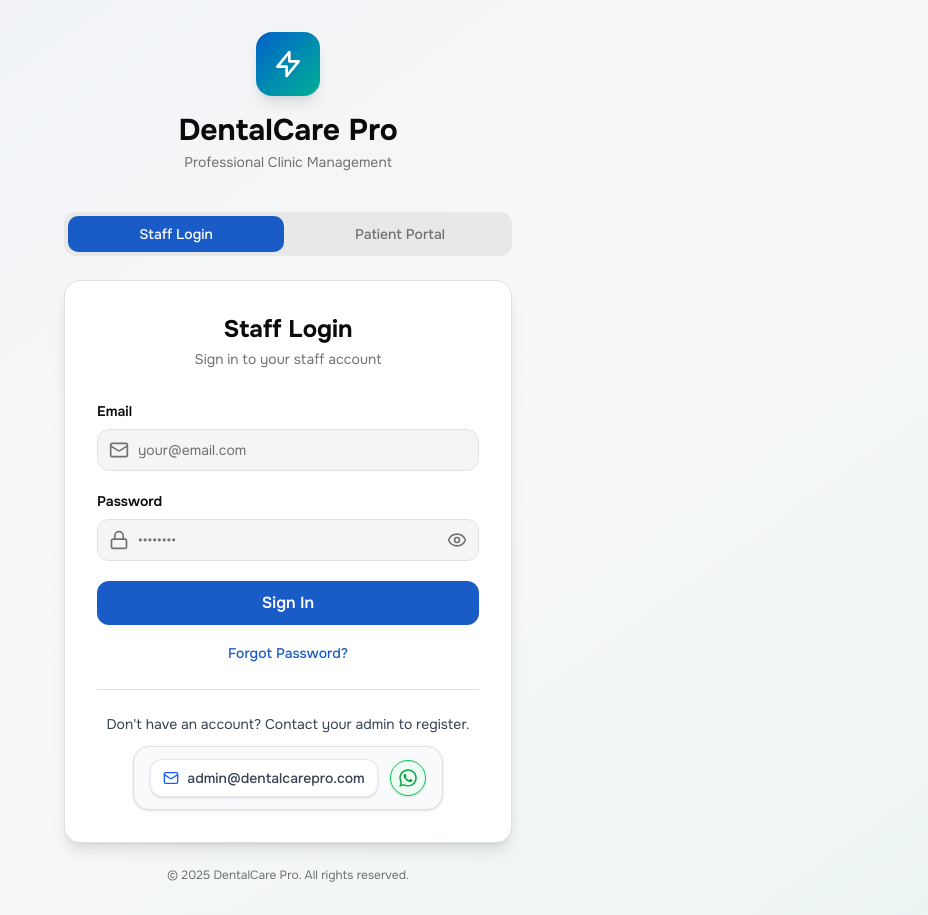
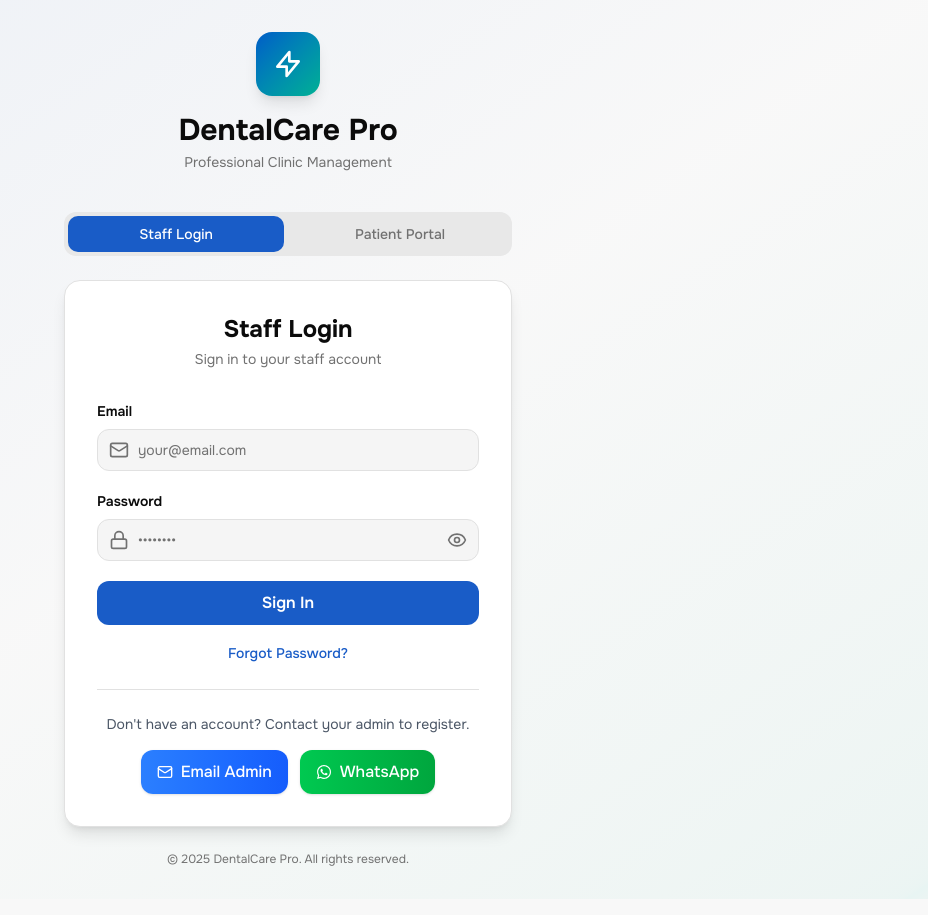
Before and after one commit to mahnoortufailse/dental-pro, a Next.js app: page /login in a window 1280 px wide. Shown: the whole page, without its empty margins (352-1280 px from the left). Built offline with nearby package versions, Linux system fonts and the light colour scheme; no server answers.

Commit message:
fix error

```diff
--- a/app/login/page.tsx
+++ b/app/login/page.tsx
@@ -221,34 +221,41 @@ export default function LoginPage() {
 
           <div className="my-6 border-t border-border"></div>
 
-          {/* Staff Contact Info */}
+         {/* Staff Contact Info - Gradient Design */}
 {loginType === "staff" && (
-            <div className="text-center mt-4">
-              <p className="text-sm text-gray-700 mb-3">Don't have an account? Contact your admin to register.</p>
+  <div className="text-center mt-6">
+    <p className="text-sm text-gray-600 mb-4">Don't have an account? Contact your admin to register.</p>
 
-              <div className="flex items-center justify-center gap-3 bg-gray-50 border rounded-xl px-4 py-3 shadow-sm w-fit mx-auto">
-                {/* Email */}
+    <div className="flex flex-col sm:flex-row items-center justify-center gap-3 mx-auto">
+      {/* Email Button */}
+      <div className="relative group">
         <a
-                  href="mailto:admin@dentalcarepro.com"
-                  className="flex items-center gap-2 px-3 py-2 bg-white border border-gray-200 rounded-lg shadow-sm hover:shadow transition-all"
+          href="https://mail.google.com/mail/?view=cm&fs=1&to=admin@dentalcarepro.com"
+          target="_blank"
+          rel="noopener noreferrer"
+          className="flex items-center gap-2 px-4 py-2.5 bg-gradient-to-r from-blue-500 to-blue-600 hover:from-blue-600 hover:to-blue-700 text-white rounded-lg transition-all duration-200 font-medium shadow-sm hover:shadow-md"
         >
-                  <Mail className="w-4 h-4 text-blue-600" />
-                  <span className="text-sm font-medium text-gray-700">admin@dentalcarepro.com</span>
+          <Mail className="w-4 h-4" />
+          <span>Email Admin</span>
         </a>
+        <span className="absolute -top-8 left-1/2 -translate-x-1/2 bg-gray-800 text-white text-xs px-2 py-1 rounded opacity-0 group-hover:opacity-100 transition-opacity duration-200 whitespace-nowrap">
+         admin@dentalcarepro.com
+        </span>
+      </div>
 
-                {/* WhatsApp Icon with Tooltip */}
+      {/* WhatsApp Button */}
       <div className="relative group">
         <a
           href={`https://wa.me/${whatsappNumber.replace(/\D/g, "")}`}
           target="_blank"
           rel="noopener noreferrer"
-                    className="flex items-center justify-center w-9 h-9 bg-green-50 border border-green-500 rounded-full shadow-sm hover:bg-green-100 transition-all"
+          className="flex items-center gap-2 px-4 py-2.5 bg-gradient-to-r from-green-500 to-green-600 hover:from-green-600 hover:to-green-700 text-white rounded-lg transition-all duration-200 font-medium shadow-sm hover:shadow-md"
         >
-                    <FaWhatsapp className="w-5 h-5 text-green-600" />
+          <FaWhatsapp className="w-4 h-4" />
+          <span>WhatsApp</span>
         </a>
-                  {/* Tooltip */}
-                  <span className="absolute -top-8 left-1/2 -translate-x-1/2 whitespace-nowrap bg-gray-800 text-white text-xs px-2 py-1 rounded opacity-0 group-hover:opacity-100 transition-opacity duration-200">
-                    Chat on WhatsApp
+        <span className="absolute -top-8 left-1/2 -translate-x-1/2 bg-gray-800 text-white text-xs px-2 py-1 rounded opacity-0 group-hover:opacity-100 transition-opacity duration-200 whitespace-nowrap">
+          Open WhatsApp
         </span>
       </div>
     </div>
```
Lines whose indentation alone changed are shown as unchanged.
